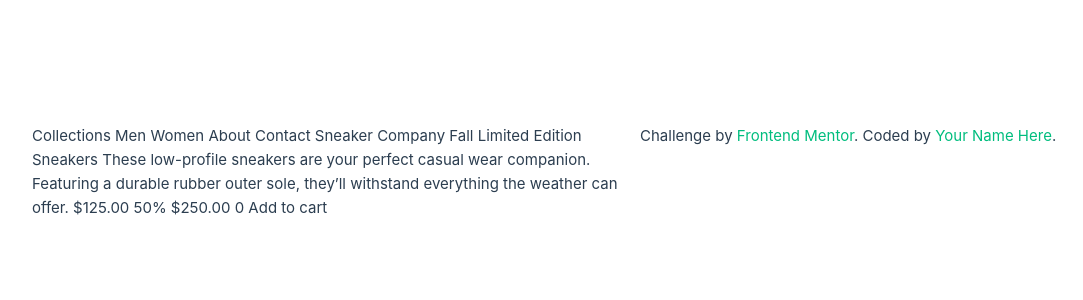
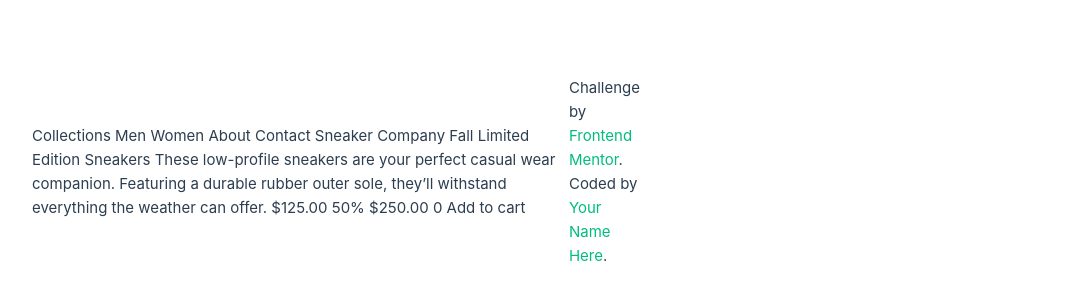
Before and after one commit to javiermruelas/ecommerce-product-page, a Vue app in the folder ecommerce-product-page/: page / in a window 1280 px wide. Shown: the part 228-528 px from the top of the page, without its empty margins (0-1083 px from the left). Built offline with nearby package versions, Linux system fonts and the light colour scheme.

Commit message:
updating vue structure

```diff
--- a/ecommerce-product-page/src/App.vue
+++ b/ecommerce-product-page/src/App.vue
@@ -1,31 +1,17 @@
 <script setup>
-// import HelloWorld from './components/HelloWorld.vue'
-// import TheWelcome from './components/TheWelcome.vue'
+import Product from './components/Product.vue';
 </script>
 
 <template>
-  Collections
-  Men
-  Women
-  About
-  Contact
-
-  Sneaker Company
-
-  Fall Limited Edition Sneakers
-
-  These low-profile sneakers are your perfect casual wear companion. Featuring a
-  durable rubber outer sole, they’ll withstand everything the weather can offer.
-
-  $125.00
-  50%
-  $250.00
-
-  0
-  Add to cart
-
-  <div class="attribution">
-    Challenge by <a href="https://www.frontendmentor.io?ref=challenge" target="_blank">Frontend Mentor</a>.
-    Coded by <a href="#">Your Name Here</a>.
-  </div>
+  <body>
+    <main>
+      <Product></Product>
+    </main>
+    <footer>
+      <div class="attribution">
+        <p>Challenge by <a href="https://www.frontendmentor.io?ref=challenge" target="_blank">Frontend Mentor</a>.</p>
+        <p>Coded by <a href="#">Your Name Here</a>.</p>
+      </div>
+    </footer>
+  </body>
 </template>
--- /dev/null
+++ b/ecommerce-product-page/src/components/Product.vue
@@ -0,0 +1,26 @@
+<script setup>
+</script>
+
+<template>
+    <div>
+        Collections
+        Men
+        Women
+        About
+        Contact
+
+        Sneaker Company
+
+        Fall Limited Edition Sneakers
+
+        These low-profile sneakers are your perfect casual wear companion. Featuring a
+        durable rubber outer sole, they’ll withstand everything the weather can offer.
+
+        $125.00
+        50%
+        $250.00
+
+        0
+        Add to cart
+    </div>
+</template>
```
Also changed, not shown: ecommerce-product-page/src/views/product.vue (deleted), 1 other file (tests, documents, lock files or other folders).
